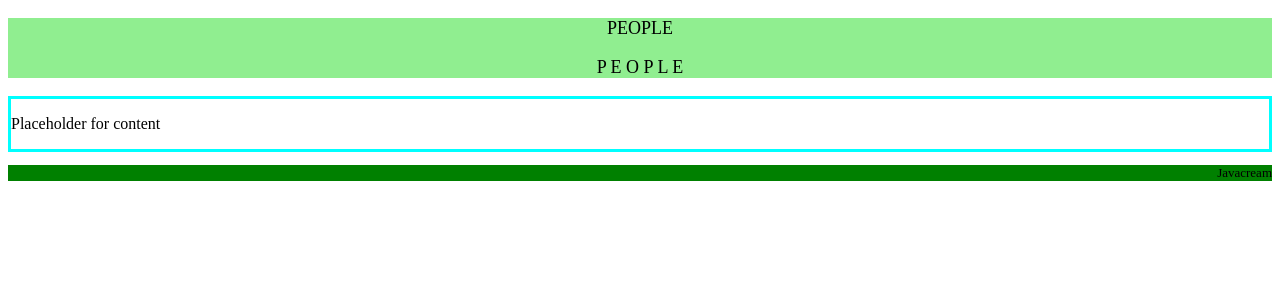
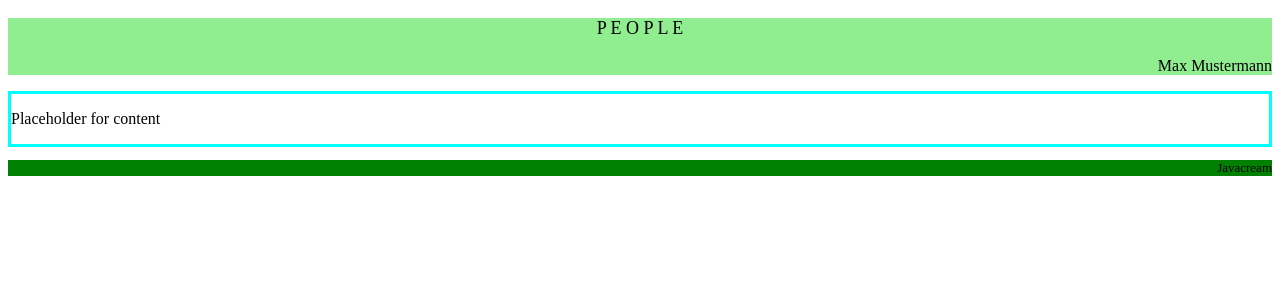
Before and after one commit to Javacream/org.javacream.training.angular, an Angular app in the folder training/: page / in a window 1280 px wide. Shown: the top 300 px of the page. Built offline with nearby package versions, Linux system fonts and the light colour scheme.

Commit message:
start with PeopleService

```diff
--- a/training/src/app/people/components/footer/footer.component.ts
+++ b/training/src/app/people/components/footer/footer.component.ts
@@ -1,5 +1,5 @@
 import { Component } from '@angular/core';
-import { config } from '../../model/config';
+import { ConfigService } from '../../services/config.service';
 
 @Component({
   selector: 'app-footer',
@@ -9,5 +9,6 @@ import { config } from '../../model/config';
   styleUrl: './footer.component.css'
 })
 export class FooterComponent {
-  company = config.company
+  constructor(readonly configService:ConfigService){}
+  company = this.configService.company
 }
--- a/training/src/app/people/components/header/header.component.css
+++ b/training/src/app/people/components/header/header.component.css
@@ -1,5 +1,12 @@
 .app-header{
+    background-color: lightgreen;
+}
+
+.app-name{
     text-align: center;
     font-size: large;
-    background-color: lightgreen;
 }
+
+.app-user{
+    text-align: right;
+}
--- a/training/src/app/people/components/header/header.component.html
+++ b/training/src/app/people/components/header/header.component.html
@@ -1,5 +1,5 @@
 <div class="app-header">
-    <p>{{appName}}</p>
-    <p>{{configService.appName}}</p>
+    <p class="app-name">{{configService.appName}}</p>
 
+    <app-person class="app-user"></app-person>
 </div>
--- a/training/src/app/people/components/header/header.component.ts
+++ b/training/src/app/people/components/header/header.component.ts
@@ -1,16 +1,15 @@
 import { Component } from '@angular/core';
-import { config } from '../../model/config';
 import { ConfigService } from '../../services/config.service';
+import { PersonComponent } from '../person/person.component';
 
 @Component({
   selector: 'app-header',
   standalone: true,
-  imports: [],
+  imports: [PersonComponent],
   templateUrl: './header.component.html',
   styleUrl: './header.component.css'
 })
 export class HeaderComponent {
-  appName = config.appName
   constructor(readonly configService:ConfigService ){}
 
 }
--- /dev/null
+++ b/training/src/app/people/components/person/person.component.html
@@ -0,0 +1 @@
+<p>{{person.firstname}} {{person.lastname}}</p>
--- /dev/null
+++ b/training/src/app/people/components/person/person.component.ts
@@ -0,0 +1,18 @@
+import { Component } from '@angular/core';
+import { PeopleService } from '../../services/people.service';
+import { Person } from '../../model/people';
+
+@Component({
+  selector: 'app-person',
+  standalone: true,
+  imports: [],
+  templateUrl: './person.component.html',
+  styleUrl: './person.component.css'
+})
+export class PersonComponent {
+  person: Person
+  constructor(readonly peopleService:PeopleService){
+    this.person = peopleService.getUser()
+  }
+
+}
--- a/training/src/app/people/model/config.ts
+++ /dev/null
@@ -1,4 +0,0 @@
-export let config = {
-    appName: "PEOPLE",
-    company: "Javacream"
-}
--- a/training/src/app/people/services/config.service.ts
+++ b/training/src/app/people/services/config.service.ts
@@ -5,5 +5,6 @@ import { Injectable } from '@angular/core';
 })
 export class ConfigService {
   appName = "P E O P L E"
+  company = "Javacream"
   constructor() { }
 }
--- /dev/null
+++ b/training/src/app/people/services/people.service.ts
@@ -0,0 +1,13 @@
+import { Injectable } from '@angular/core';
+import { Person } from '../model/people';
+
+@Injectable({
+  providedIn: 'root'
+})
+export class PeopleService {
+  user:Person = {id: 1000, lastname:'Mustermann', firstname: 'Max'}
+  constructor() { }
+  getUser():Person {
+    return this.user
+  }
+}
```
Also changed, not shown: training/src/app/people/components/person/person.component.css (added), 2 other files (tests, documents, lock files or other folders).
